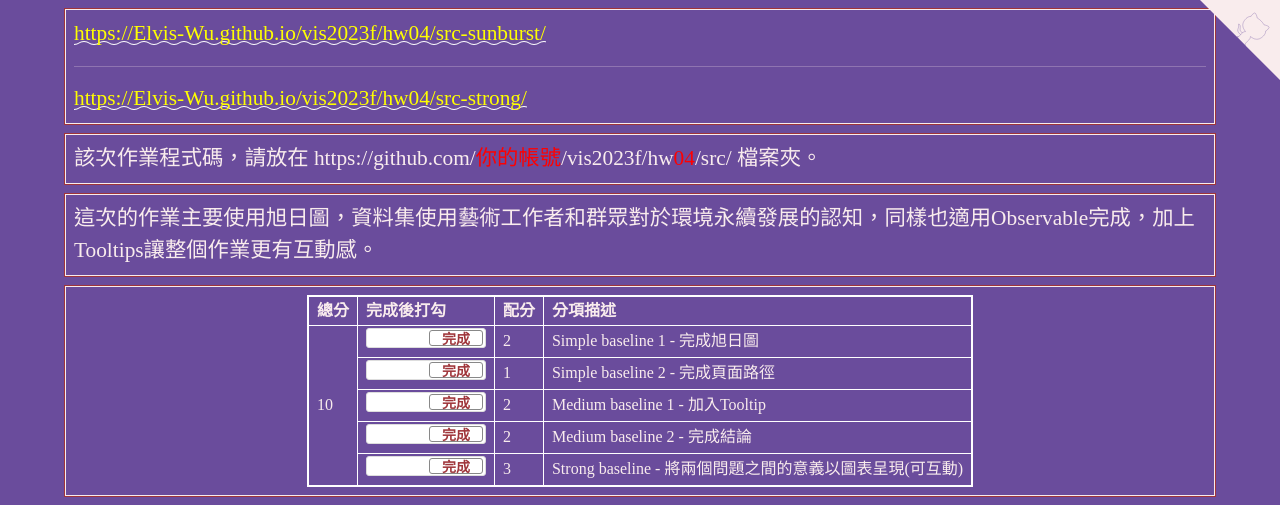
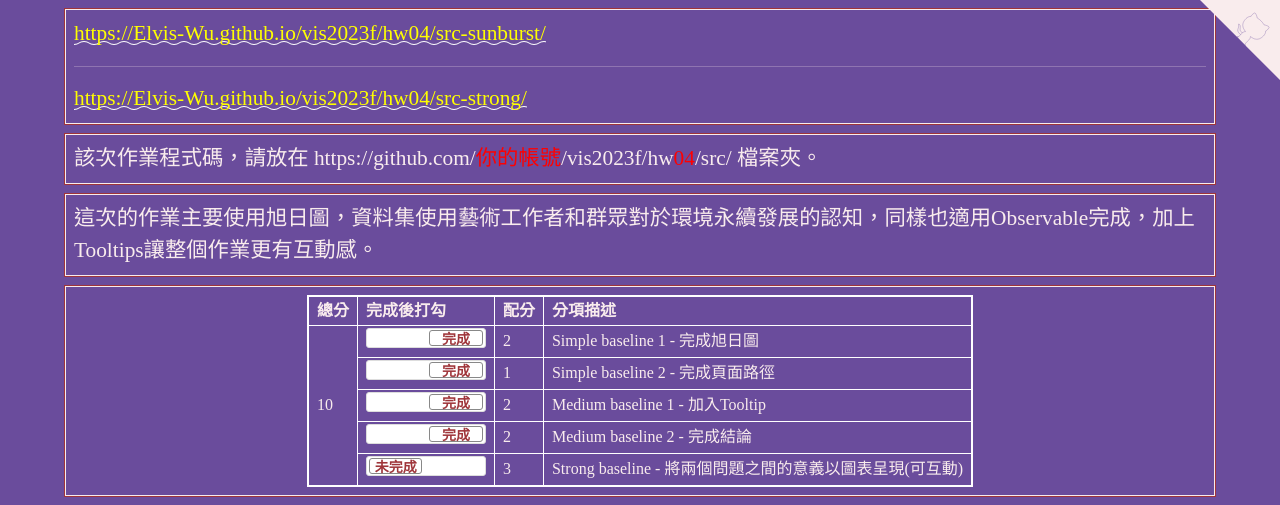
Before and after one commit to Elvis-Wu/vis2023f, a plain HTML site: page hw04/index.html in a window 1280 px wide. Shown: the top 505 px of the page. Drawn offline with nearby package versions, Linux system fonts and the light colour scheme.

Commit message:
Update index.html

```diff
--- a/hw04/index.html
+++ b/hw04/index.html
@@ -224,7 +224,7 @@
           <td>Medium baseline 2 - 完成結論 </td>
         </tr>
         <tr>
-          <td><input type="checkbox" class="flipswitch" id="myCheckbox5" checked="unchecked"></td>
+          <td><input type="checkbox" class="flipswitch" id="myCheckbox5" ></td>
           <td id='m5'>3</td>
           <td>Strong baseline - 將兩個問題之間的意義以圖表呈現(可互動) </td>
         </tr>
```
